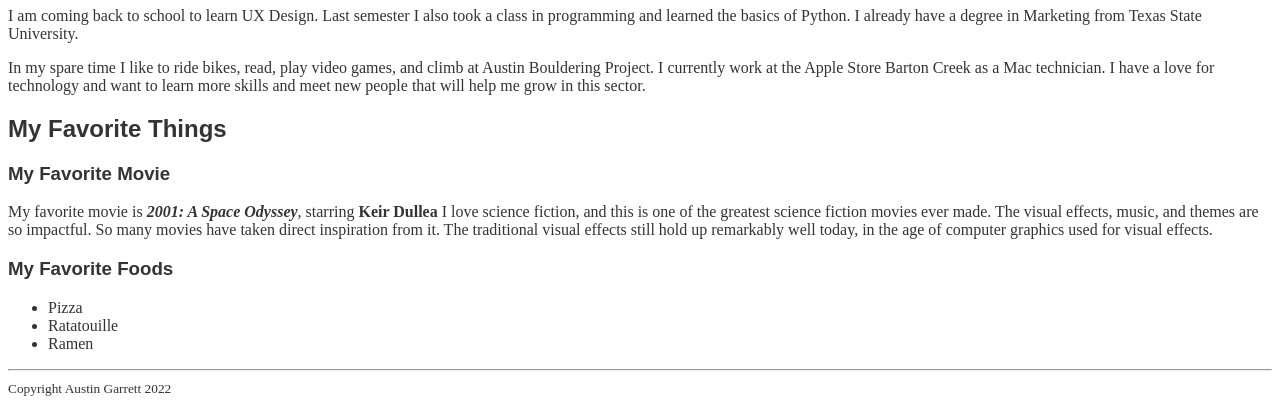
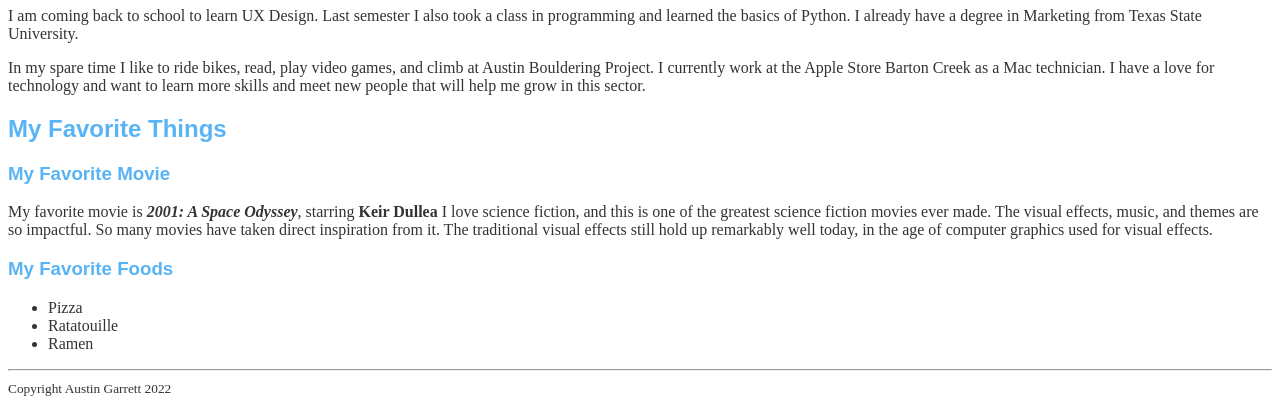
Before and after one commit to captain-falcon7/Personal-Website2, a plain HTML site: page index.html in a window 1280 px wide. Shown: the part 585-990 px from the top of the page. Drawn offline with Linux system fonts and the light colour scheme.

Commit message:
Update style.css

```diff
--- a/style.css
+++ b/style.css
@@ -5,4 +5,5 @@ body{
 
 h1, h2, h3, h4, h5, h6{
 	font-family: Arial, Helvetica, sans-serif;
+	color:#58b4f5;
 }
```
